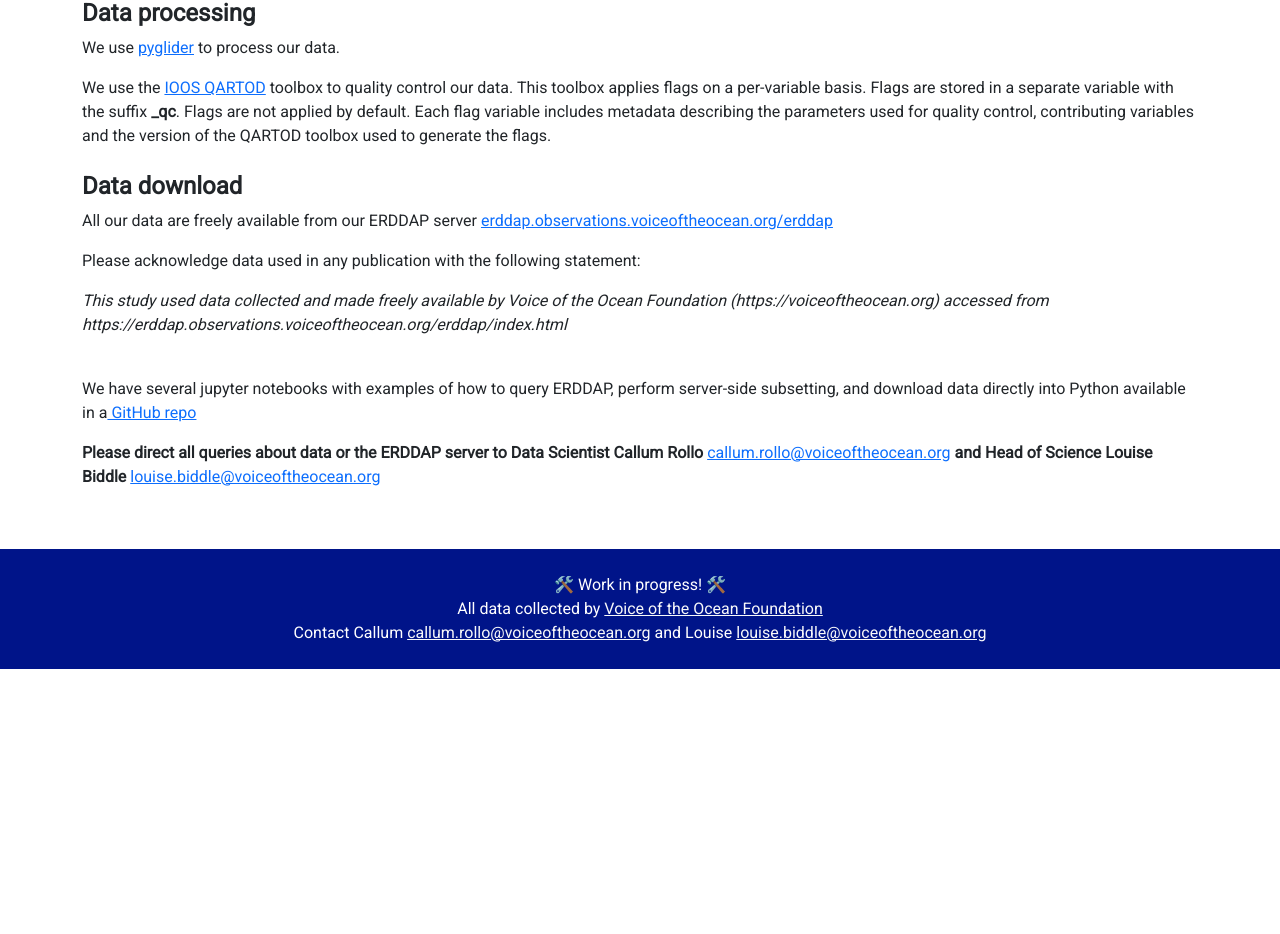
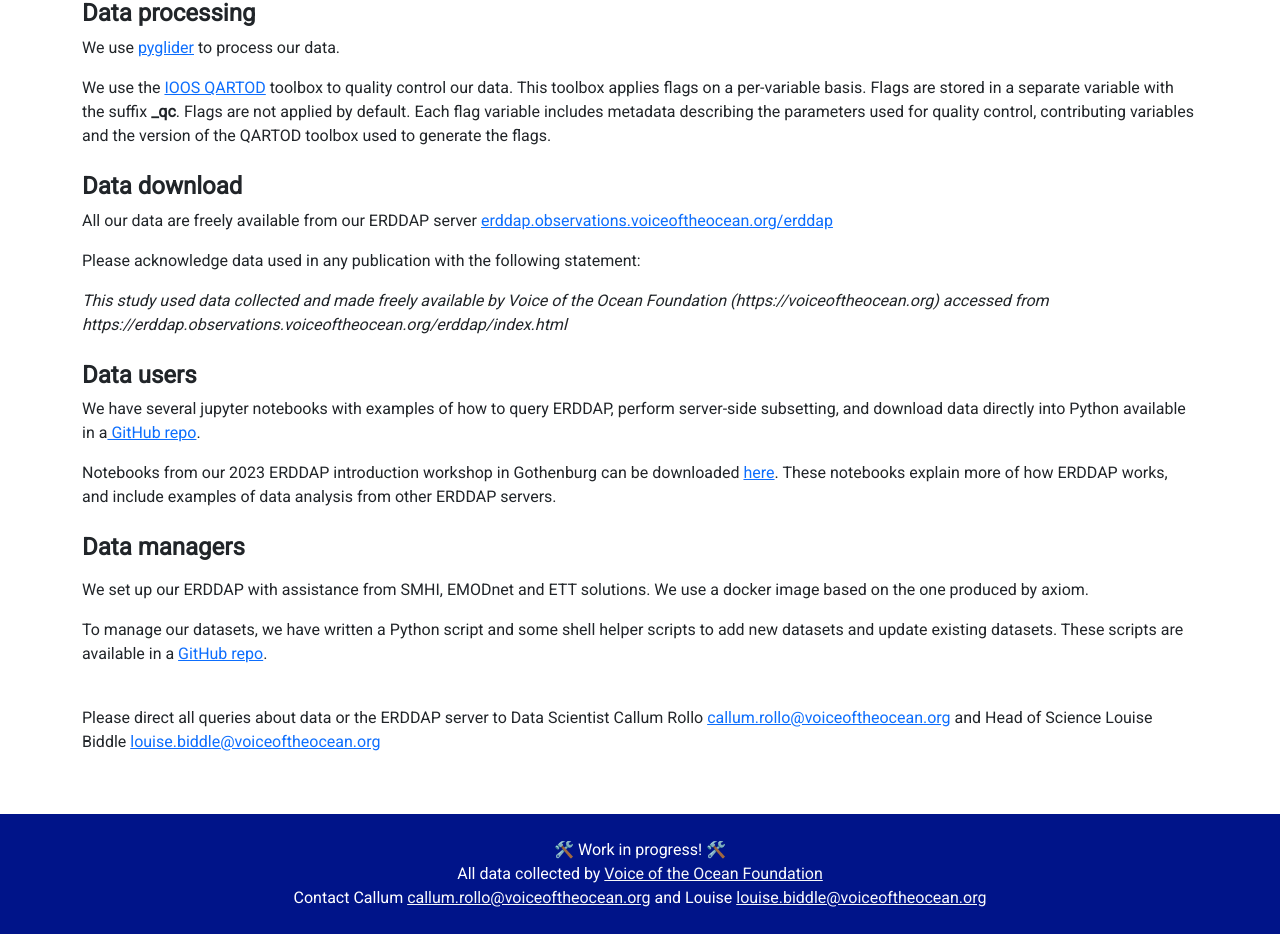
Before and after one commit to voto-ocean-knowledge/voto-web, a Flask app: page /data in a window 1280 px wide. Shown: the part 86-1020 px from the top of the page. Before the commit the page ends 755 px from the top, so only its background shows below. Run offline with Flask 2, Linux system fonts and the light colour scheme; parts of the project's set-up code (start-up, migrations or seed data) failed here and were passed over; some libraries are stand-ins or nearby versions.

Commit message:
add more description and links to data page

```diff
--- a/voto/templates/home/data.html
+++ b/voto/templates/home/data.html
@@ -18,7 +18,6 @@
 
     <div class="container-xl hero">
         <h2 class="mt-4">Data processing</h2>
-        <b>
 
         <p>We use  <a href = "https://github.com/c-proof/pyglider">pyglider</a> to process our data.</p>
 
@@ -34,11 +33,17 @@
 
         <p>
         <i>This study used data collected and made freely available by Voice of the Ocean Foundation
-            (https://voiceoftheocean.org) accessed from https://erddap.observations.voiceoftheocean.org/erddap/index.html </i> </p><br>
+            (https://voiceoftheocean.org) accessed from https://erddap.observations.voiceoftheocean.org/erddap/index.html </i> </p>
 
+        <h2 class="mt-4">Data users</h2>
+        <p>We have several jupyter notebooks with examples of how to query ERDDAP, perform server-side subsetting, and download data directly into Python available in a<a href =https://github.com/voto-ocean-knowledge/download_glider_data> GitHub repo</a>.</p>
+        <p>Notebooks from our 2023 ERDDAP introduction workshop in Gothenburg can be downloaded <a href="https://github.com/voto-ocean-knowledge/erddap_demo">here</a>. These notebooks explain more of how ERDDAP works, and include examples of data analysis from other ERDDAP servers.</p>
+
+        <h2 class="mt-4">Data managers</h2>
         <p>
-        We have several jupyter notebooks with examples of how to query ERDDAP, perform server-side subsetting, and download data directly into Python available in a<a href =https://github.com/voto-ocean-knowledge/download_glider_data> GitHub repo </a><br>
-        </p>
+        <p>We set up our ERDDAP with assistance from SMHI, EMODnet and ETT solutions. We use a docker image based on the one produced by axiom.</p>
+        <p>To manage our datasets, we have written a Python script and some shell helper scripts to add new datasets and update existing datasets. These scripts are available in a <a href=https://github.com/voto-ocean-knowledge/xml_edit>GitHub repo</a>.</p>
+        <br>
         Please direct all queries about data or the ERDDAP server to Data Scientist Callum Rollo <a href = "mailto: callum.rollo@voiceoftheocean.org"  class="link">callum.rollo@voiceoftheocean.org</a> and Head of Science Louise Biddle <a href = "mailto: louise.biddle@voiceoftheocean.org"  class="link">louise.biddle@voiceoftheocean.org</a>
     </div>
 
```
